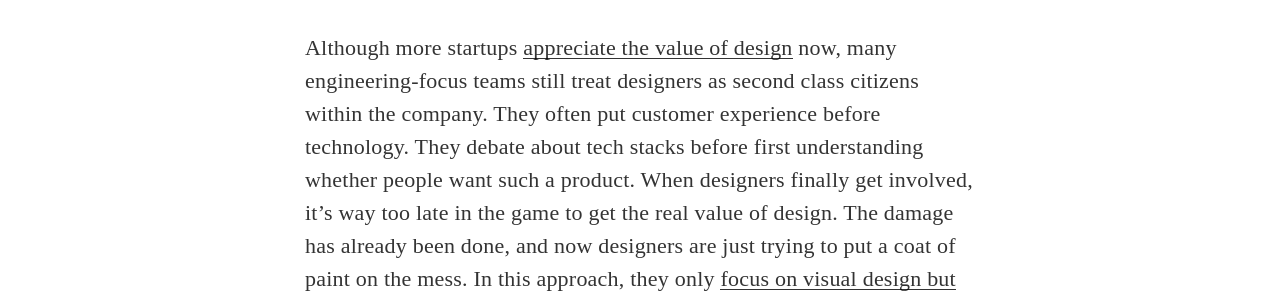
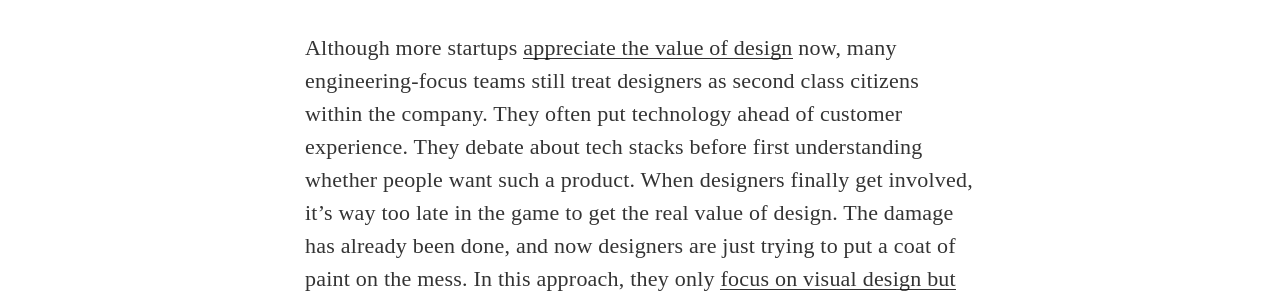
Before and after one commit to joxad/aneverendingdream, a Jekyll site: the page built from _posts/2015-07-08-17-lessons-i-have-learned-working-at-a-growing-startup.markdown, in a window 1280 px wide and 900 px high, scrolled down 9875 px. Shown: the part 225-521 px from the top of the window. Built offline with Jekyll 4.4.1, drawn with Linux system fonts in a browser that asks for light colours; nearby versions of some CDN libraries; some web fonts are replaced; Markdown is read by kramdown in place of the engine named in the settings; comment, search, counter and statistics services are not loaded.

Commit message:
Minor fix on content

```diff
--- a/_posts/2015-07-08-17-lessons-i-have-learned-working-at-a-growing-startup.markdown
+++ b/_posts/2015-07-08-17-lessons-i-have-learned-working-at-a-growing-startup.markdown
@@ -124,7 +124,7 @@ Remember that excessive people-pleasing after product-market fit can ruin an ini
 
 #### 11. Always start with customer experience before technology
 
-Although more startups [appreciate the value of design](http://www.fastcodesign.com/1670679/why-good-design-is-finally-a-bottom-line-investment) now, many engineering-focus teams still treat designers as second class citizens within the company. They often put customer experience before technology. They debate about tech stacks before first understanding whether people want such a product. When designers finally get involved, it’s way too late in the game to get the real value of design. The damage has already been done, and now designers are just trying to put a coat of paint on the mess. In this approach, they only [focus on visual design but not product design](http://www.wired.com/2015/05/google-ventures-not-every-product-needs-beautiful/), which is arguably the most important part of what a designer do.
+Although more startups [appreciate the value of design](http://www.fastcodesign.com/1670679/why-good-design-is-finally-a-bottom-line-investment) now, many engineering-focus teams still treat designers as second class citizens within the company. They often put technology ahead of customer experience. They debate about tech stacks before first understanding whether people want such a product. When designers finally get involved, it’s way too late in the game to get the real value of design. The damage has already been done, and now designers are just trying to put a coat of paint on the mess. In this approach, they only [focus on visual design but not product design](http://www.wired.com/2015/05/google-ventures-not-every-product-needs-beautiful/), which is arguably the most important part of what a designer do.
 
 <blockquote class="largeQuote">“You‘ve got to start with the customer experience and work back toward the technology - not the other way around.” - Steve Jobs</blockquote>
 
--- a/_scss/_content.scss
+++ b/_scss/_content.scss
@@ -265,8 +265,6 @@
   z-index: $zIndex-4--posts-wrapper;
 
   h3 {
-    font-family: $title-secondary-font;
-    font-weight: 300;
     margin-top: $leading;
   }
 }
```
